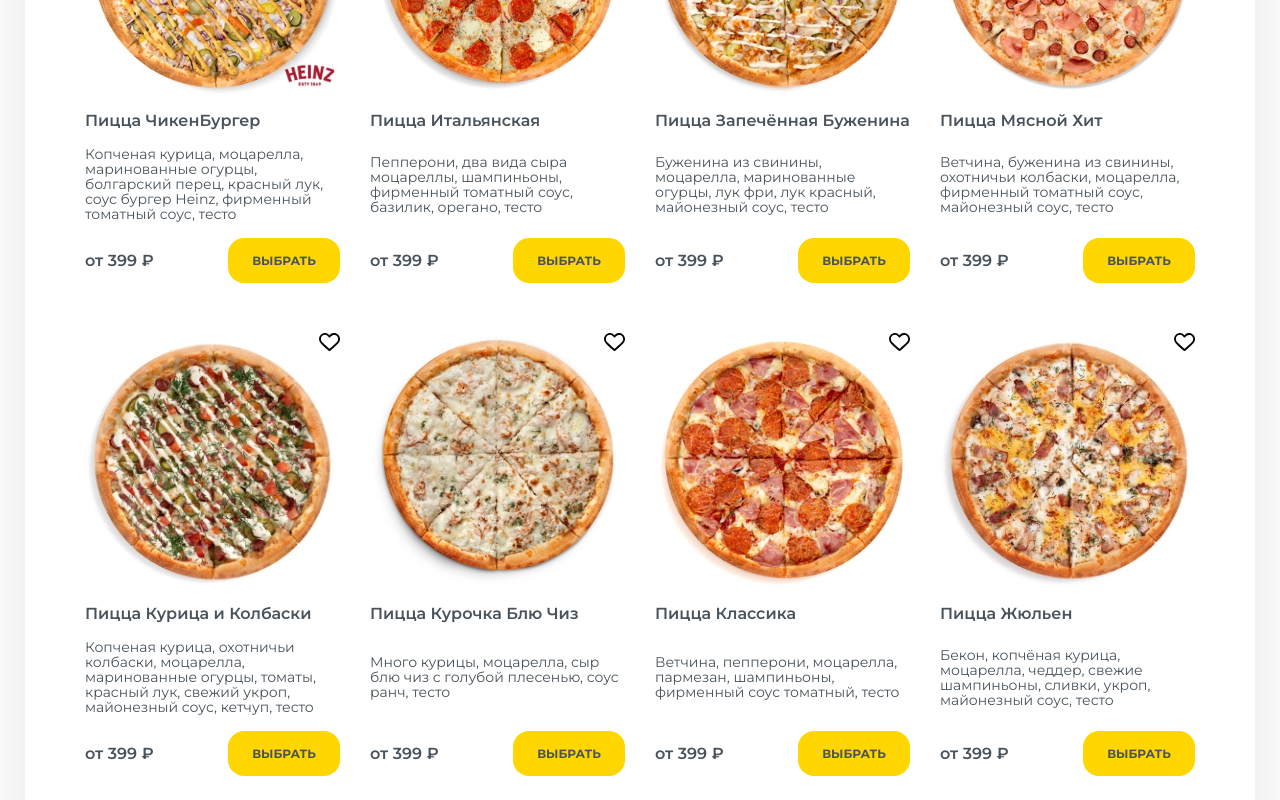
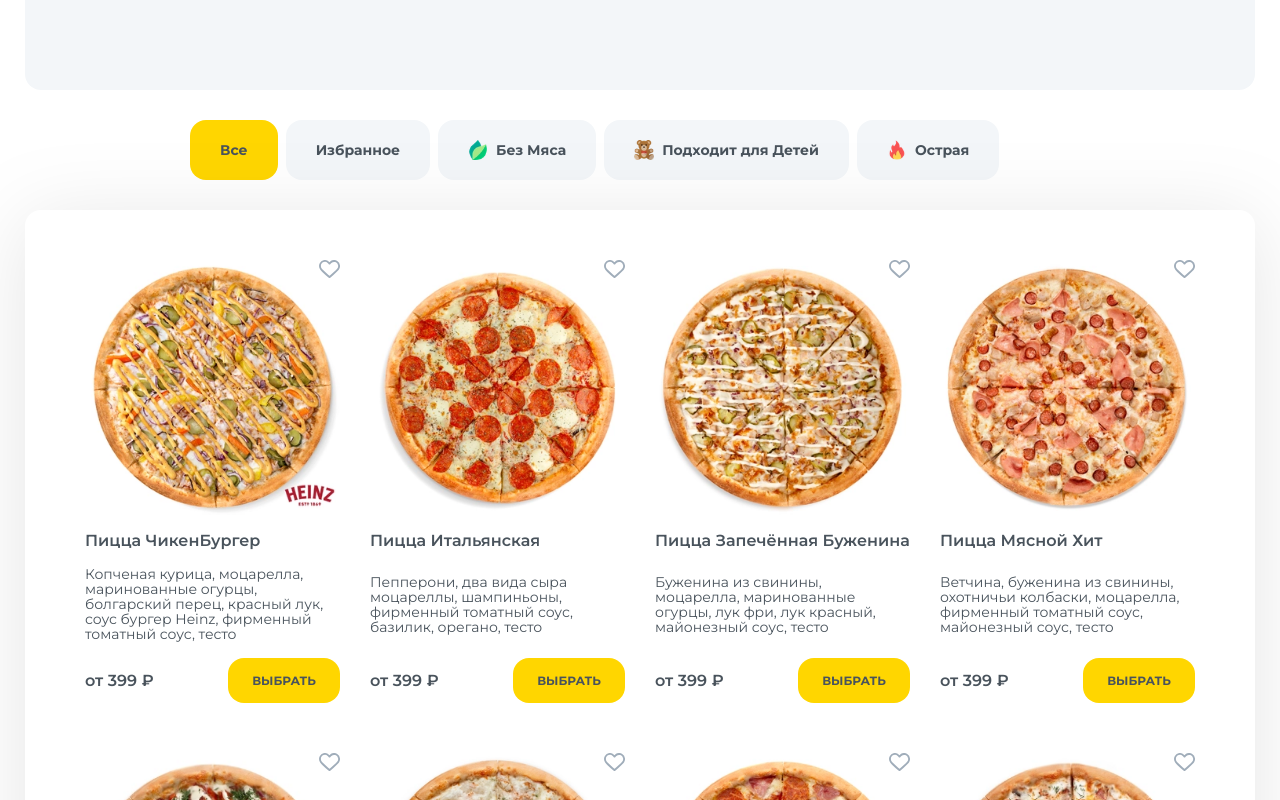
Before and after one commit to stpkkk/tick-time-pizza, a Next.js app: page / in a window 1280 px wide. Shown: the part 420-1220 px from the top of the page. Built offline with nearby package versions, Linux system fonts and the light colour scheme.

Commit message:
Favorite Category and functional implement

```diff
--- a/app/page.tsx
+++ b/app/page.tsx
@@ -1,9 +1,13 @@
 import React from "react";
+
 import { Categories, Menu } from "@/components";
 
 const Home: React.FC = () => {
   return (
-    <div className="flex min-h-[calc(100vh-322px)] flex-col items-center">
+    <div className="flex flex-1 flex-col items-center">
+      <div className="h-[390px] bg-grayLight w-full  mt-[120px] rounded-2xl">
+        Slider🤡
+      </div>
       <Categories />
       <Menu />
     </div>
--- a/components/Categories.tsx
+++ b/components/Categories.tsx
@@ -24,7 +24,7 @@ const Categories: React.FC = () => {
     <RadioGroup
       value={selectedCategory}
       onChange={category => dispatch(setSelectedCategory(category))}
-      className="w-full max-w-[700px] my-[30px] mt-[120px]"
+      className="w-full max-w-[900px] my-[30px]"
     >
       <div className="flex flex-row gap-2 flex-nowrap overflow-x-scroll scroll whitespace-nowrap scroll-smooth no-scrollbar">
         {categories.map(category => (
@@ -32,7 +32,7 @@ const Categories: React.FC = () => {
             key={category.id}
             option={category}
             isChecked={selectedCategory === category}
-            className="leading-[20px] px-[30px] py-[20px]"
+            className="leading-[20px] px-[30px] py-[20px] sm:px-3 sm:py-[10px]"
           />
         ))}
       </div>
--- /dev/null
+++ b/components/NoProduct.tsx
@@ -0,0 +1,32 @@
+import React from "react";
+import { useAppDispatch } from "@/redux/hooks";
+import { setSelectedCategory } from "@/redux/features/menuSlice";
+
+import { categories } from "@/constants";
+
+const NoProduct: React.FC = () => {
+  const dispatch = useAppDispatch();
+
+  return (
+    <div>
+      <p className="sm:text-[12px] sm:leading-[15px] text-base leading-5 mb-4 font-semibold">
+        Вы ещё не добавили свои любимые товары в «Избранное»
+      </p>
+      <p className="sm:text-[12px] sm:leading-[15px] text-sm leading-[17px]">
+        Нажмите кнопку ниже, чтобы посмотреть полный список товаров.
+        <br />
+        Там же вы сможете отметить любимые товары, нажав на иконку в форме
+        сердечка на карточке продукта.
+      </p>
+      <button
+        className="btn_red max-w-[276px] mt-[30px]"
+        type="button"
+        onClick={() => dispatch(setSelectedCategory(categories[0]))}
+      >
+        Показать все продукты
+      </button>
+    </div>
+  );
+};
+
+export default NoProduct;
--- a/components/common/FavoriteButton.tsx
+++ b/components/common/FavoriteButton.tsx
@@ -5,7 +5,7 @@ import {
   removeFromFavorites,
 } from "@/redux/features/menuSlice";
 
-import { HeartIcon, HeartIconRed } from "@/public/assets/icons";
+import { HeartIconGray, HeartIconRed } from "@/public/assets/icons";
 import { IProduct } from "@/types";
 
 type FavoriteButtonProps = {
@@ -33,12 +33,12 @@ const FavoriteButton: React.FC<FavoriteButtonProps> = ({ product }) => {
 
   return (
     <button
-      className="cursor-pointer"
+      className="cursor-pointer fill-grayDark"
       onClick={toggleFavorite}
       type="button"
       title="Добавить в избранное"
     >
-      {isProductFavorite ? <HeartIconRed /> : <HeartIcon />}
+      {isProductFavorite ? <HeartIconRed /> : <HeartIconGray />}
     </button>
   );
 };
--- a/components/index.ts
+++ b/components/index.ts
@@ -3,5 +3,6 @@ export * from "./header";
 export * from "./menu";
 import Footer from "./Footer";
 import Categories from "./Categories";
+import NoProduct from "./NoProduct";
 
-export { Footer, Categories };
+export { Footer, Categories, NoProduct };
--- a/components/menu/Menu.tsx
+++ b/components/menu/Menu.tsx
@@ -1,23 +1,46 @@
 "use client";
-import React from "react"
+import React from "react";
 import { useAppSelector } from "@/redux/hooks";
-
-import { menu } from "@/constants"
-import Product from "./Product"
+import { menu } from "@/constants";
+import Product from "./Product";
 import { Modal } from "./modal";
-import { IProduct } from "@/types"
+import { IProduct } from "@/types";
+import NoProduct from "../NoProduct";
 
 const Menu: React.FC = () => {
-  const { isModalOpen } = useAppSelector(state => state.menuReducer);
+  const { isModalOpen, selectedCategory, favoriteProducts } = useAppSelector(
+    state => state.menuReducer
+  );
+
+  const getCategoryProducts = (category: string | number): IProduct[] => {
+    switch (category) {
+      case "Избранное":
+        return favoriteProducts;
+      case "Без Мяса":
+        return favoriteProducts;
+      case "Подходит для Детей":
+        return [];
+      case "Остроя":
+        return [];
+      default:
+        return menu;
+    }
+  };
+
+  const productsToShow = getCategoryProducts(selectedCategory?.name || "");
 
   return (
     <>
       <div className="w-full py-[50px] px-[60px] bg-white rounded-2xl sm:p-0 drop-shadow-custom sm:drop-shadow-none">
-        <ul className="grid grid-cols-4 sm:grid-cols-1 justify-items-center items-start gap-y-[50px] gap-x-[30px] sm:gap-y-5">
-          {menu.map((product: IProduct) => (
-            <Product key={product.id} product={product} />
-          ))}
-        </ul>
+        {productsToShow.length > 0 ? (
+          <ul className="grid grid-cols-4 sm:grid-cols-1 justify-items-center items-start gap-y-[50px] gap-x-[30px] sm:gap-y-5">
+            {productsToShow.map((product: IProduct) => (
+              <Product key={product.id} product={product} />
+            ))}
+          </ul>
+        ) : (
+          <NoProduct />
+        )}
       </div>
       {isModalOpen && <Modal />}
     </>
--- a/constants/categories.ts
+++ b/constants/categories.ts
@@ -9,17 +9,21 @@ export const categories = [
   },
   {
     id: 1,
-    name: "Без Мяса",
-		image: leaf
+    name: "Избранное",
   },
   {
     id: 2,
-    name: "Подходит для Детей",
-		image: bear,
+    name: "Без Мяса",
+    image: leaf,
   },
   {
     id: 3,
+    name: "Подходит для Детей",
+    image: bear,
+  },
+  {
+    id: 4,
     name: "Острая",
-		image: fire,
+    image: fire,
   },
 ];
--- a/public/assets/icons/index.ts
+++ b/public/assets/icons/index.ts
@@ -1,4 +1,4 @@
-import HeartIcon from "./HeartIcon";
+import HeartIconGray from "./HeartIconGray";
 import HeartIconRed from "./HeartIconRed";
 
-export { HeartIcon, HeartIconRed };
+export { HeartIconGray, HeartIconRed };
--- a/redux/features/menuSlice.ts
+++ b/redux/features/menuSlice.ts
@@ -45,7 +45,7 @@ const menuSlice = createSlice({
       state.selectedProduct = action.payload;
     },
 
-    setSelectedCategory: (state, action: PayloadAction<IOption>) => {
+    setSelectedCategory: (state, action: PayloadAction<IOption | null>) => {
       state.selectedCategory = action.payload;
     },
 
```
Also changed, not shown: public/assets/icons/HeartIconGray.tsx (renamed from public/assets/icons/HeartIcon.tsx).
